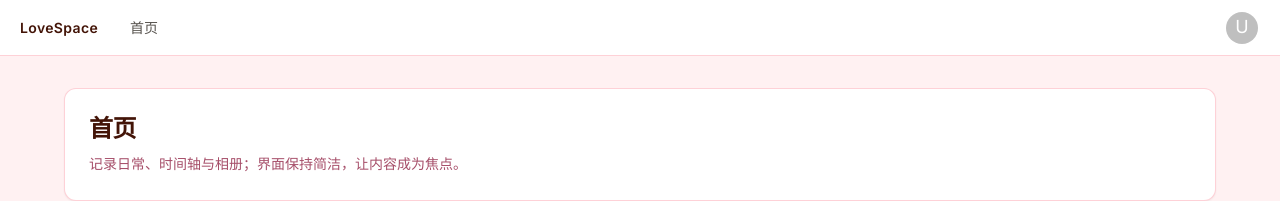
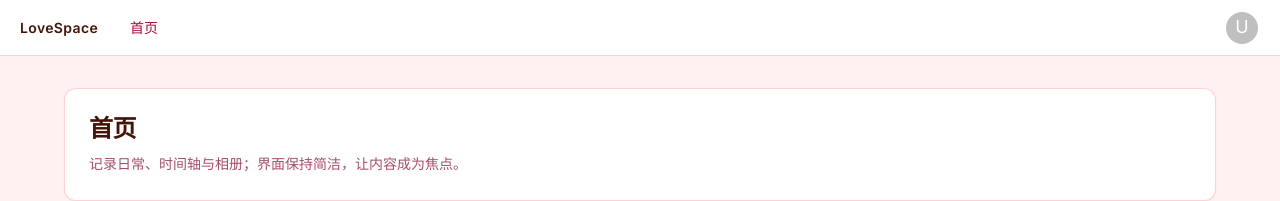
Before and after one commit to amateur-M/lovespace-frontend, a React (Vite) app: page / in a window 1280 px wide. Shown: the top 201 px of the page. Built offline with nearby package versions, Linux system fonts and the light colour scheme; no server answers.

Commit message:
移除“首页”菜单，登录后自动跳转情侣首页

```diff
--- a/src/layouts/AppLayout.tsx
+++ b/src/layouts/AppLayout.tsx
@@ -7,8 +7,8 @@ const { Header, Content, Footer } = Layout
 
 const baseMenuItems = [
   {
-    key: '/couple',
-    label: <Link to="/couple">首页</Link>,
+    key: '/',
+    label: <Link to="/">首页</Link>,
   },
 ]
 
@@ -24,8 +24,7 @@ export default function AppLayout() {
 
   const menuItems = isAuthed
     ? [
-        ...baseMenuItems,
-        // { key: '/couple', label: <Link to="/couple">情侣首页</Link> },
+        { key: '/couple', label: <Link to="/couple">情侣首页</Link> },
         { key: '/timeline', label: <Link to="/timeline">时间轴</Link> },
         { key: '/album', label: <Link to="/album">相册</Link> },
         { key: '/chat', label: <Link to="/chat">私密消息</Link> },
--- a/src/pages/Login.tsx
+++ b/src/pages/Login.tsx
@@ -16,7 +16,7 @@ export default function Login() {
     try {
       await login(values.email, values.password)
       message.success('登录成功')
-      navigate('/')
+      navigate('/couple')
     } catch (e) {
       message.error(e instanceof Error ? e.message : '登录失败')
     }
```
